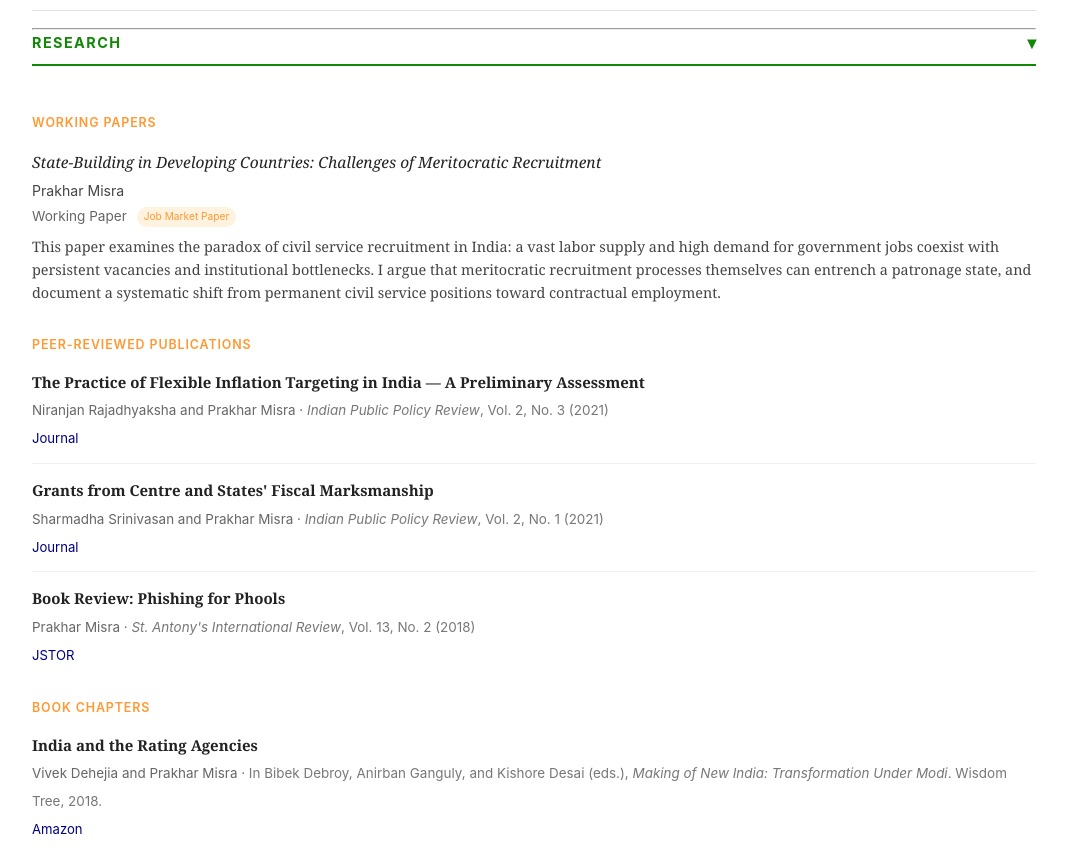
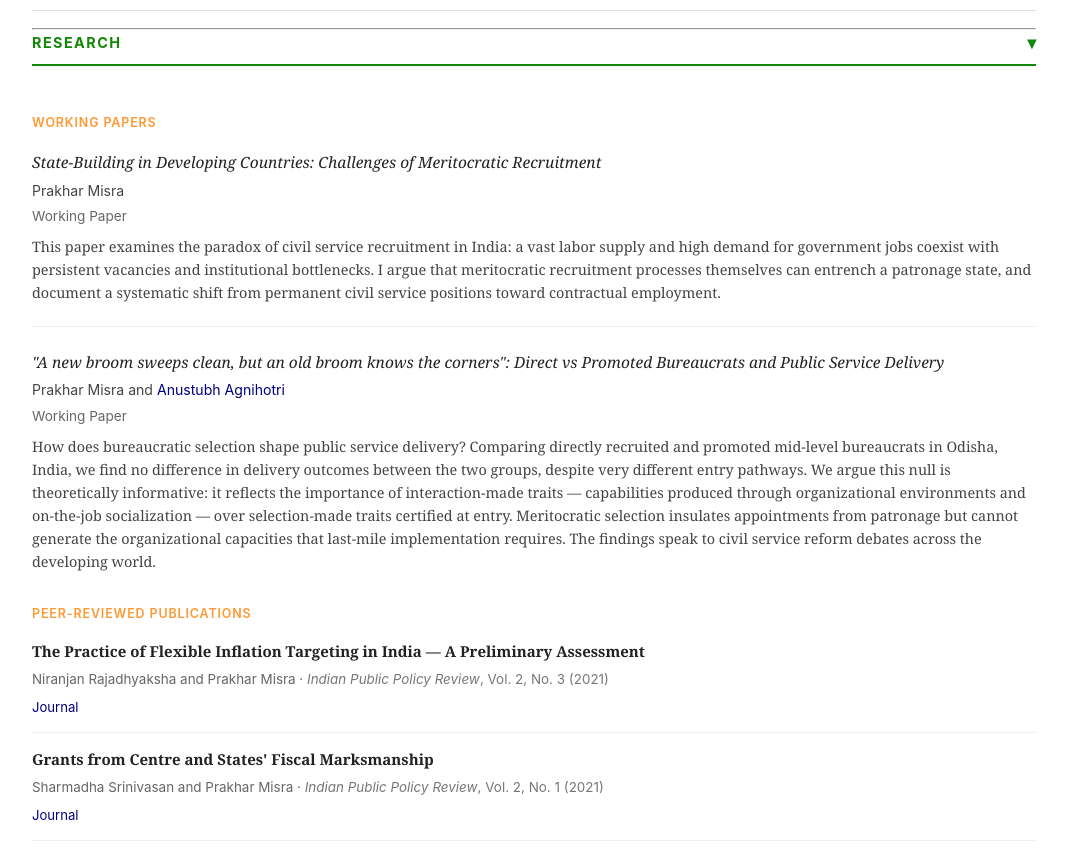
Before and after one commit to pmisra123/pmisra123.github.io, a Jekyll site: the page built from index.md, in a window 1280 px wide and 900 px high, scrolled down 623 px, cut to the strip 50-900 px from the top of the window. Shown: the whole strip, without its empty margins (106-1174 px from the left). Built offline with Jekyll 4.4.1, drawn with Linux system fonts in a browser that asks for light colours.

Commit message:
Update working papers: remove JMP tag, add Agnihotri co-authored paper
- Remove 'Job Market Paper' tag from first working paper
- Add second working paper: 'A new broom sweeps clean...' co-authored
  with Anustubh Agnihotri (anustubhagnihotri.com), with full abstract
  on direct vs promoted bureaucrats and public service delivery in Odisha

Co-Authored-By: Claude Sonnet 4.6 <noreply@anthropic.com>

```diff
--- a/index.md
+++ b/index.md
@@ -34,8 +34,14 @@ layout: default
   <li class="paper-item">
     <div class="paper-title">State-Building in Developing Countries: Challenges of Meritocratic Recruitment</div>
     <div class="paper-authors">Prakhar Misra</div>
-    <div class="paper-venue">Working Paper <span class="tag">Job Market Paper</span></div>
+    <div class="paper-venue">Working Paper</div>
     <div class="paper-desc">This paper examines the paradox of civil service recruitment in India: a vast labor supply and high demand for government jobs coexist with persistent vacancies and institutional bottlenecks. I argue that meritocratic recruitment processes themselves can entrench a patronage state, and document a systematic shift from permanent civil service positions toward contractual employment.</div>
+  </li>
+  <li class="paper-item">
+    <div class="paper-title">"A new broom sweeps clean, but an old broom knows the corners": Direct vs Promoted Bureaucrats and Public Service Delivery</div>
+    <div class="paper-authors">Prakhar Misra and <a href="https://anustubhagnihotri.com" target="_blank">Anustubh Agnihotri</a></div>
+    <div class="paper-venue">Working Paper</div>
+    <div class="paper-desc">How does bureaucratic selection shape public service delivery? Comparing directly recruited and promoted mid-level bureaucrats in Odisha, India, we find no difference in delivery outcomes between the two groups, despite very different entry pathways. We argue this null is theoretically informative: it reflects the importance of interaction-made traits — capabilities produced through organizational environments and on-the-job socialization — over selection-made traits certified at entry. Meritocratic selection insulates appointments from patronage but cannot generate the organizational capacities that last-mile implementation requires. The findings speak to civil service reform debates across the developing world.</div>
   </li>
 </ul>
 
```
